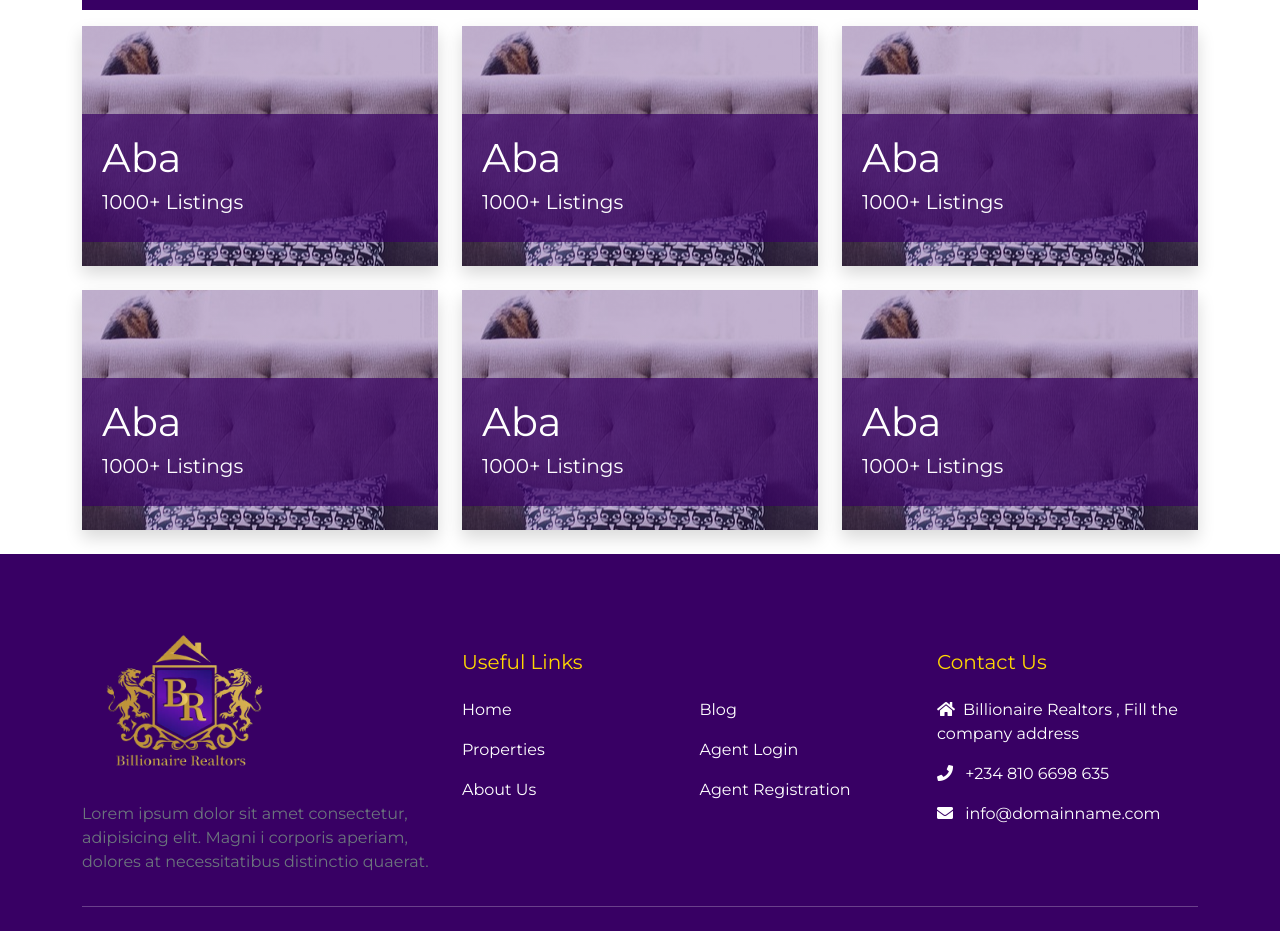
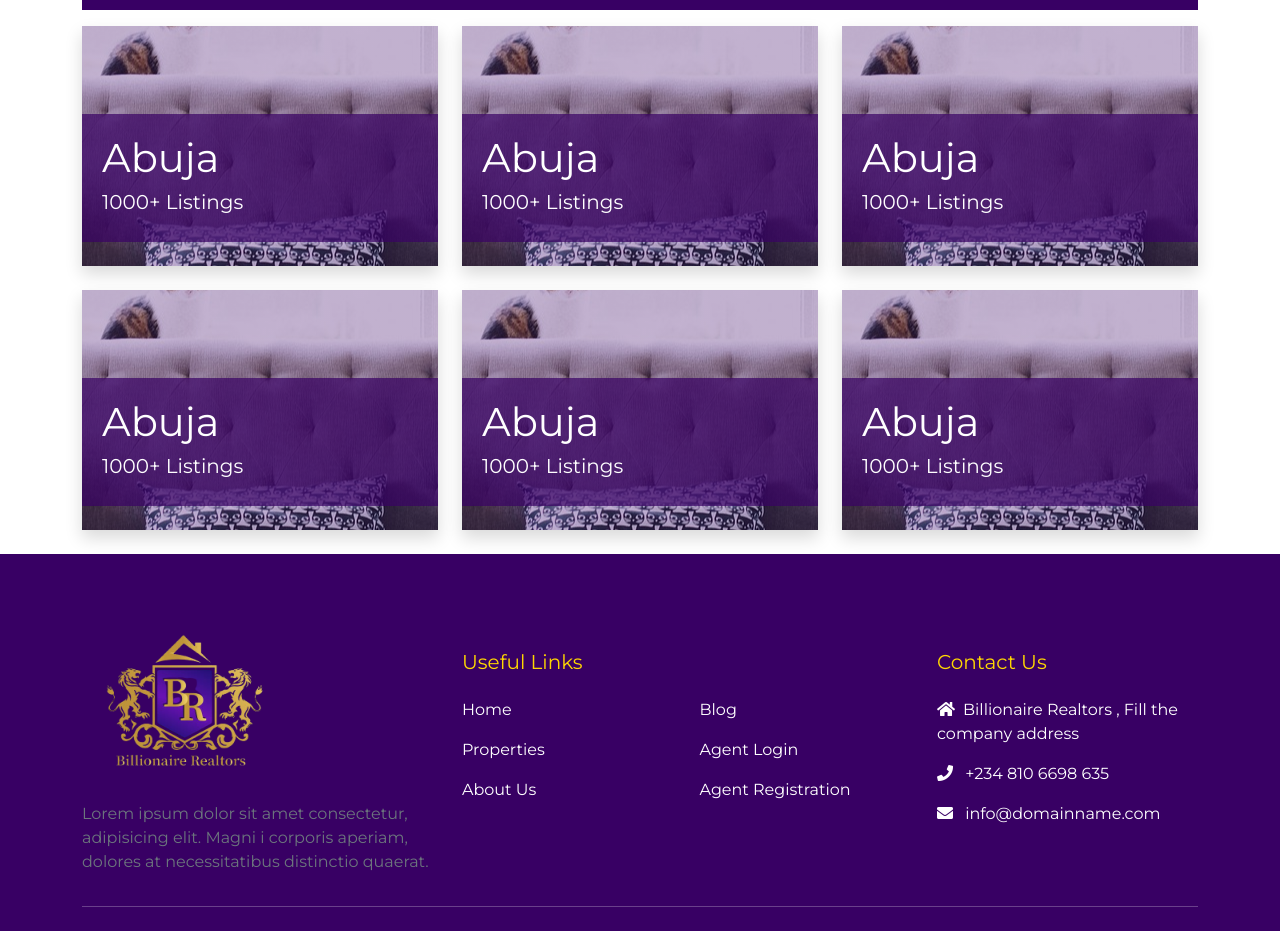
Before and after one commit to Adaeze-k/real_estate, a Vue app: page / in a window 1280 px wide. Shown: the part 2461-3392 px from the top of the page. Built offline with nearby package versions, Linux system fonts and the light colour scheme.

Commit message:
random commit

```diff
--- a/src/components/UserFooter.vue
+++ b/src/components/UserFooter.vue
@@ -29,6 +29,7 @@
 
 						</div>
 					</div>
+
 					<div class="col-6">
 						<div class="">
 
--- a/src/views/Home.vue
+++ b/src/views/Home.vue
@@ -8,7 +8,7 @@
             <div class="input-group mb-3">
               <select class="form-control">
                 <option>Select A Location</option>
-                <option value="Abia">Abia</option>
+                <option value="Abia">Abuja</option>
               </select>
               <span class="input-group-text">
                 <i class="fas fa-search"></i>
@@ -520,7 +520,7 @@
           <div class="col-md-4  mb-4">
             <div class="shadow city">
               <div class="city-div">
-                <h1>Aba</h1>
+                <h1>Abuja</h1>
                 <h5>1000+ Listings</h5>
               </div>
             </div>
@@ -528,7 +528,7 @@
           <div class="col-md-4  mb-4">
             <div class="shadow city">
               <div class="city-div">
-                <h1>Aba</h1>
+                <h1>Abuja</h1>
                 <h5>1000+ Listings</h5>
               </div>
             </div>
@@ -536,7 +536,7 @@
           <div class="col-md-4  mb-4">
             <div class="shadow city">
               <div class="city-div">
-                <h1>Aba</h1>
+                <h1>Abuja</h1>
                 <h5>1000+ Listings</h5>
               </div>
             </div>
@@ -544,21 +544,21 @@
           <div class="col-md-4  mb-4">
             <div class="shadow city">
               <div class="city-div">
-                <h1>Aba</h1>
+                <h1>Abuja</h1>
                 <h5>1000+ Listings</h5>
               </div>
             </div>
           </div><div class="col-md-4  mb-4">
             <div class="shadow city">
               <div class="city-div">
-                <h1>Aba</h1>
+                <h1>Abuja</h1>
                 <h5>1000+ Listings</h5>
               </div>
             </div>
           </div><div class="col-md-4  mb-4">
             <div class="shadow city">
               <div class="city-div">
-                <h1>Aba</h1>
+                <h1>Abuja</h1>
                 <h5>1000+ Listings</h5>
               </div>
             </div>
```
